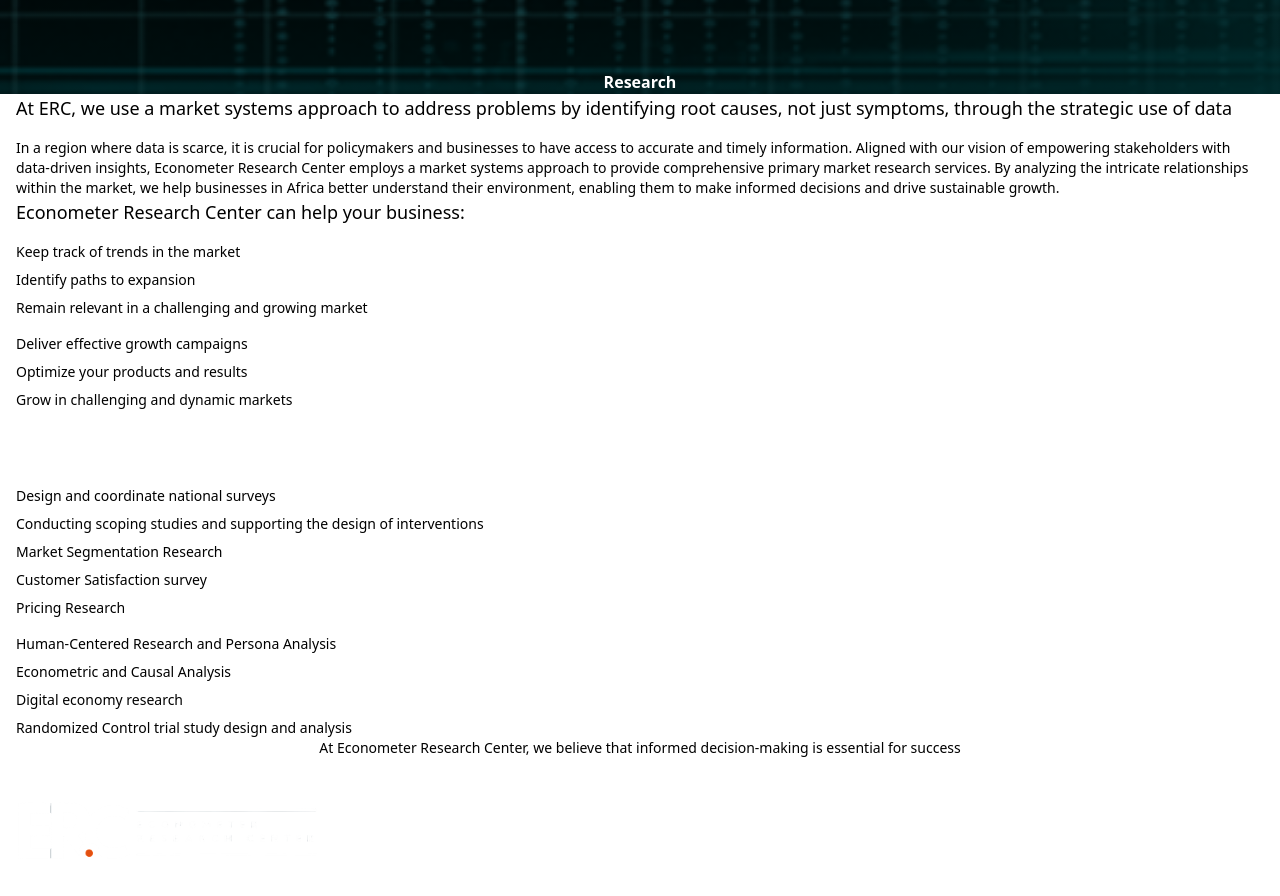
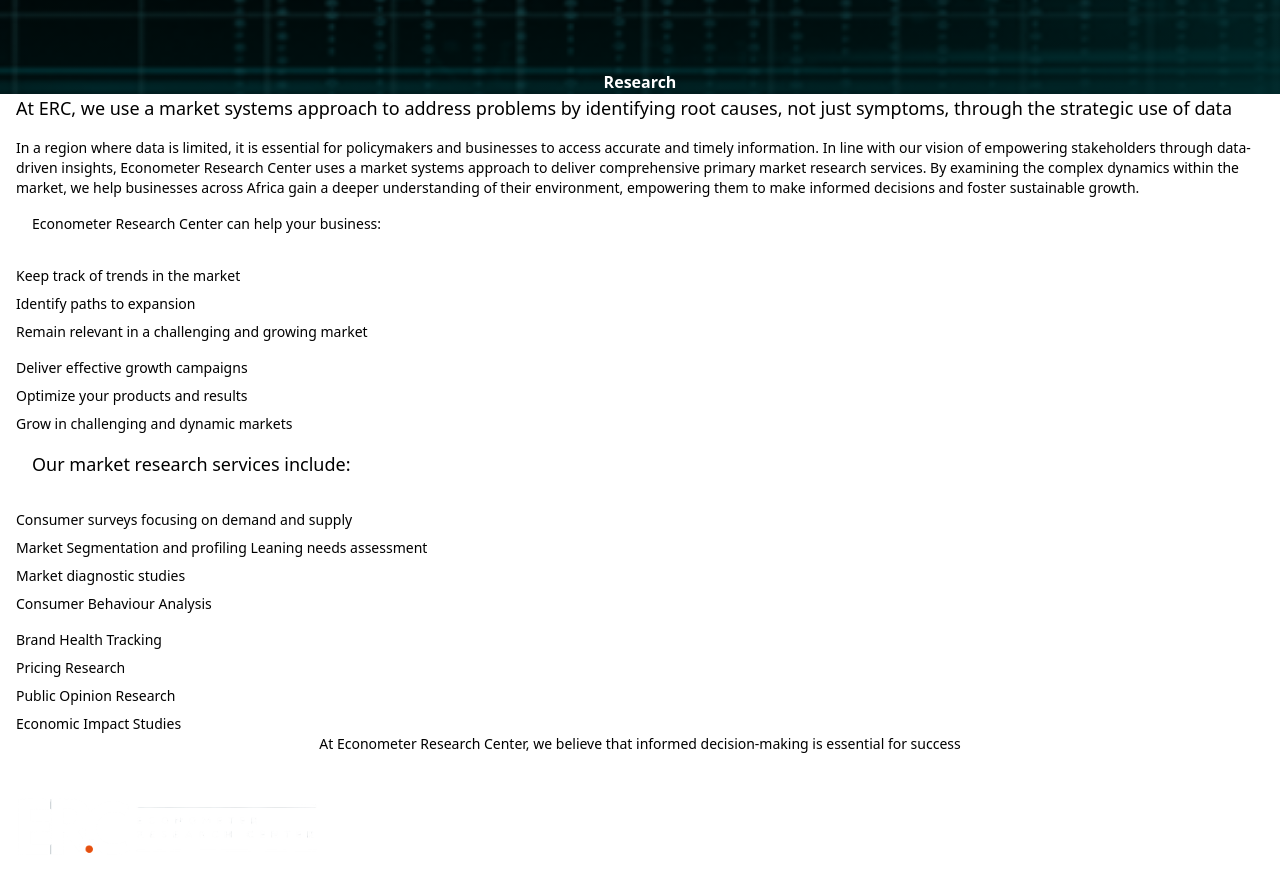
Before and after one commit to RWEMAREMY/ERC, a React (Vite) app: page /research in a window 1280 px wide. Shown: the part 920-1816 px from the top of the page. Built offline with nearby package versions, Linux system fonts and the light colour scheme.

Commit message:
fix-content-added

```diff
--- a/src/components/Body/AboutUs.tsx
+++ b/src/components/Body/AboutUs.tsx
@@ -10,39 +10,17 @@
     <main className="flex-grow items-center justify-center pt-10 space-y-10">
       <section className="py-8 bg-white text-center">
         <div className="max-w-4xl mx-auto px-4">
-          <p className="text-gray-500 mb-8">
-            We provide both technical assistance and statistical consultancy to
-            our clients.
-          </p>
+
           <div className="space-y-8">
-            <p className="text-left text-gray-700 leading-relaxed">
-              Econometer Research Center (ERC) is a rapidly growing Africa-based
-              research and advisory firm, established in 2020. Specializing in
+            <p className="text-left text-gray-700 leading-relaxed text-xl">
+              <span className="font-bold">Econometer Research Center (ERC)</span> is a rapidly growing Africa-based
+              research and advisory firm, established in 2020, specializing in
               research, impact evaluation, baseline studies, scoping analysis,
-              and policy advisory, ERC delivers high-quality diagnostic research
+              and policy advisory services. ERC delivers high-quality diagnostic research
               and strategic services to governments, businesses, and non-profit
               organizations. We help clients by leveraging data to guide
               sustainable, resilient, and strategic decisions.
             </p>
-            <h2 className="text-left">We specialize in:</h2>
-            <div className="flex flex-col md:flex-row md:gap-10">
-              <div className="mb-4 md:mb-0">
-                <ul className="list-disc list-inside text-left text-gray-700">
-                  <li>Conducting scoping studies and supporting the design of interventions</li>
-                  <li>Impact assessments and baseline studies</li>
-                  <li>Monitoring & Evaluation framework design</li>
-                  <li>Policy analysis</li>
-                </ul>
-              </div>
-              <div>
-                <ul className="list-disc list-inside text-left text-gray-700">
-                  <li>Leading and coordinating national surveys</li>
-                  <li>Professional training</li>
-                  <li>Big data analytics</li>
-                  <li>Data warehousing services</li>
-                </ul>
-              </div>
-            </div>
           </div>
         </div>
       </section>
--- a/src/components/Body/MiddleFive.tsx
+++ b/src/components/Body/MiddleFive.tsx
@@ -90,11 +90,11 @@
             }`}
             style={{ transitionDelay: `${600 + index * 200}ms` }}
           >
-            <div className="w-full h-48 mb-2">
+            <div className="w-full h-52 mb-2">
               <img
                 src={member.imgSrc}
                 alt={member.name}
-                className="w-full h-full object-contain rounded-md"
+                className="w-full h-full w-full object-contain rounded-md"
               />
             </div>
             <h3 className="font-semibold text-sm text-gray-800">{member.name}</h3>
--- a/src/components/Body/MiddleOne.tsx
+++ b/src/components/Body/MiddleOne.tsx
@@ -238,8 +238,8 @@
     <section className="bg-white py-16">
       <div className="container mx-auto px-4 text-center">
         <h2 className="text-3xl font-bold mb-4">Our Expertise</h2>
-        <p className="text-gray-600 mb-12">
-          Our expertise aims to tackle challenges with innovative methods.
+        <p className="text-gray-600 mb-12 text-lg font-semibold">
+        We specialize in delivering innovative, data-driven research and advisory services rooted in a market systems approach. Our expertise includes:
         </p>
 
         <div className="grid grid-cols-1 md:grid-cols-2 lg:grid-cols-4 gap-8">
--- a/src/components/Body/MiddleSix.tsx
+++ b/src/components/Body/MiddleSix.tsx
@@ -230,7 +230,7 @@
         </form>
       </div>
 
-      <div
+      {/* <div
         className={`w-full bg-white text-gray-800 py-6 md:py-8 rounded-lg transition-all duration-1000 ease-out ${
           isVisible ? "opacity-100 translate-y-0" : "opacity-0 translate-y-10"
         }`}
@@ -254,7 +254,7 @@
             </button>
           </div>
         </div>
-      </div>
+      </div> */}
     </div>
   );
 };
--- a/src/pages/Home.tsx
+++ b/src/pages/Home.tsx
@@ -1,6 +1,6 @@
 import Header from "../components/Header/Header";
 import MiddleOne from "../components/Body/MiddleOne";
-import MiddleTwo from "../components/Body/MiddleTwo";
+// import MiddleTwo from "../components/Body/MiddleTwo";
 import MiddleThree from "../components/Body/MiddleThree";
 import MiddleFour from "../components/Body/MiddleFour";
 import MiddleFive from "../components/Body/MiddleFive";
@@ -12,7 +12,7 @@
     <div className="font-sans">
       <Header />
       <MiddleOne />
-      <MiddleTwo />
+      {/* <MiddleTwo /> */}
       <MiddleThree />
       <MiddleFour />
       <MiddleFive />
--- a/src/pages/Research.tsx
+++ b/src/pages/Research.tsx
@@ -15,15 +15,15 @@
               use of data
             </h2>
             <p className="mt-4 text-gray-600 max-w-2xl text-sm md:text-base lg:text-lg">
-              In a region where data is scarce, it is crucial for policymakers
-              and businesses to have access to accurate and timely information.
-              Aligned with our vision of empowering stakeholders with
-              data-driven insights, Econometer Research Center employs a market
-              systems approach to provide comprehensive primary market research
-              services. By analyzing the intricate relationships within the
-              market, we help businesses in Africa better understand their
-              environment, enabling them to make informed decisions and drive
-              sustainable growth.
+              In a region where data is limited, it is essential for
+              policymakers and businesses to access accurate and timely
+              information. In line with our vision of empowering stakeholders
+              through data-driven insights, Econometer Research Center uses a
+              market systems approach to deliver comprehensive primary market
+              research services. By examining the complex dynamics within the
+              market, we help businesses across Africa gain a deeper
+              understanding of their environment, empowering them to make
+              informed decisions and foster sustainable growth.
             </p>
           </div>
         </section>
@@ -31,9 +31,9 @@
         <section className="bg-white py-12">
           <div className="max-w-6xl mx-auto px-4 md:px-0 grid grid-cols-1 md:grid-cols-3 gap-8">
             <div>
-              <h3 className="text-lg md:text-xl font-semibold text-gray-600">
-                Econometer Research Center can help your business:
-              </h3>
+              <h3 className="flex text-orange-500 bg-[#043873]  rounded text-center items-center text-sm md:text-xl lg:text-2xl p-4">
+              Econometer Research Center can help your business:
+            </h3>
             </div>
 
             <div>
@@ -56,25 +56,21 @@
 
         <section className="text-gray-800 py-12">
           <div className="max-w-6xl mx-auto px-4 md:px-0 grid grid-cols-1 md:grid-cols-3 gap-8">
-            <h3 className="flex bg-[#043873] rounded text-center items-center text-lg md:text-xl lg:text-2xl text-white p-4">
+            <h3 className="flex bg-[#043873] rounded text-center items-center text-lg md:text-xl lg:text-2xl text-orange-500   p-4">
               Our market research services include:
             </h3>
             <ul className="list-disc list-inside mt-4 space-y-2 text-sm md:text-base lg:text-lg">
-              <li>Design and coordinate national surveys </li>
-              <li>
-                Conducting scoping studies and supporting the design of
-                interventions
-              </li>
-              <li>Market Segmentation Research</li>
-              <li>Customer Satisfaction survey</li>
-              <li>Pricing Research</li>
+              <li>Consumer surveys focusing on demand and supply</li>
+              <li>Market Segmentation and profiling Leaning needs assessment</li>
+              <li>Market diagnostic studies</li>
+              <li>Consumer Behaviour Analysis</li>
             </ul>
 
             <ul className="list-disc list-inside mt-4 space-y-2 text-sm md:text-base lg:text-lg">
-              <li>Human-Centered Research and Persona Analysis</li>
-              <li>Econometric and Causal Analysis</li>
-              <li>Digital economy research </li>
-              <li>Randomized Control trial study design and analysis </li>
+              <li>Brand Health Tracking</li>
+              <li>Pricing Research</li>
+              <li>Public Opinion Research</li>
+              <li>Economic Impact Studies</li>
             </ul>
           </div>
         </section>
--- a/tailwind.config.js
+++ b/tailwind.config.js
@@ -5,8 +5,8 @@
 export const theme = {
   extend: {
     animation: {
-      'slide-left': 'slideLeft 25s linear infinite',
-      'slide-right': 'slideRight 25s linear infinite',
+      'slide-left': 'slideLeft 60s linear infinite',
+      'slide-right': 'slideRight 60s linear infinite',
     },
     keyframes: {
       slideLeft: {
```
Also changed, not shown: src/components/Body/MissionVision.tsx (+9 -13 lines), src/components/Header/Header.tsx (+6 -6 lines), src/pages/Monitoring.tsx (+13 -16 lines), src/pages/Policy.tsx (+3 -5 lines), 1 other file (tests, documents, lock files or other folders).
